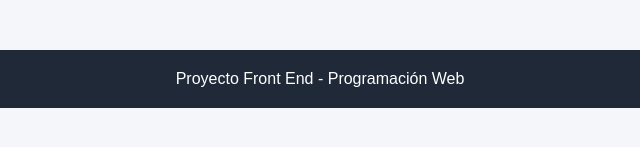
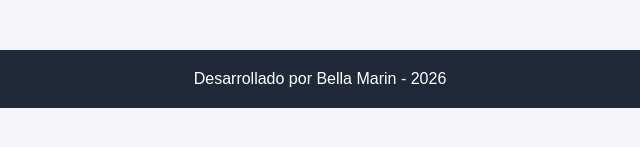
Before and after one commit to Bella-Marin/mi-galeria-web, a plain HTML site: page index.html in a window 1280 px wide. Shown: the part 249-396 px from the top of the page, 320-960 px from the left. Drawn offline with Linux system fonts and the light colour scheme.

Commit message:
mejora texto del pie de página

```diff
--- a/index.html
+++ b/index.html
@@ -28,7 +28,7 @@
     </main>
 
     <footer>
-        <p>Proyecto Front End - Programación Web</p>
+        <p>Desarrollado por Bella Marin - 2026</p>
     </footer>
 
     <script src="js/app.js"></script>
```
